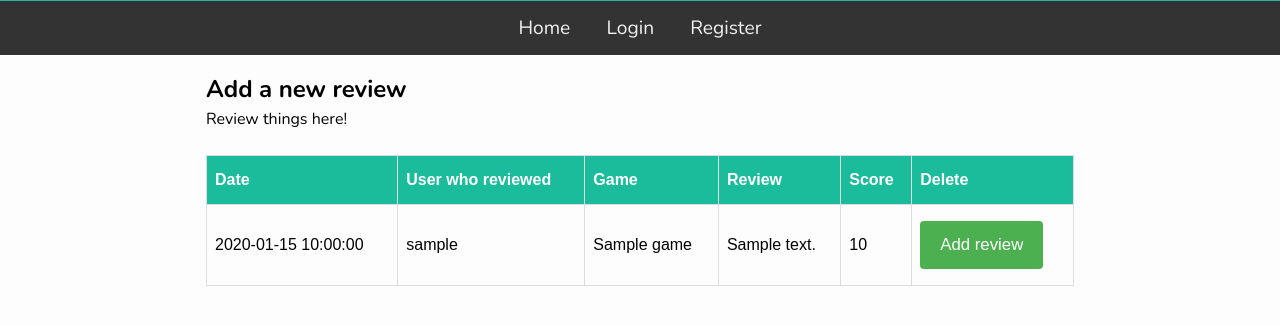
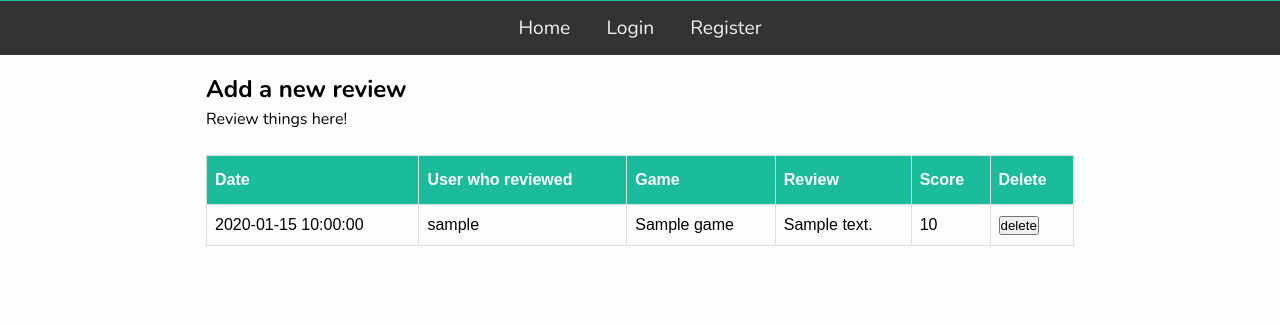
Before and after one commit to mrmoe240/Yr12-Assessment-1, a Flask app: template GTGDB/templates/index.html in a window 1280 px wide. Shown: the part 185-510 px from the top of the page. Run offline with Flask 3, Linux system fonts and the light colour scheme; the template is opened without the code that fills it: most values are stand-ins (such as "Sample title", 1, 10 or a date in 2020).

Commit message:
No work :(

```diff
--- a/GTGDB/db.py
+++ b/GTGDB/db.py
@@ -66,7 +66,7 @@ def AddGuess(user_id, date, game, score, review):
     return True
 
 
-def delete(user_id, date, game, score, review):
-    line = db.execute("SELECT * FROM guesses WHERE user_id=?", (user_id,)).fetchone()
+def delete(id):
     db = GetDB()
-    db.execute(f"DELETE FROM guesses WHERE user_id='({line})';")
+
+    db.execute(f"DELETE FROM guesses WHERE id='{id}';")
--- a/GTGDB/main.py
+++ b/GTGDB/main.py
@@ -71,15 +71,7 @@ def Add():
 
     return render_template("add.html")
 
-@app.route("/delete", methods=["GET","POST"])
-def delete():
 
-    user_id = session['id']
-    date = request.form['date']
-    game = request.form['game']
-    score = request.form['score']
-    review = request.form['review']
-    db.delete(user_id, date, game, score, review)
 
 
 app.run(debug=True, port=80)
--- a/GTGDB/templates/index.html
+++ b/GTGDB/templates/index.html
@@ -38,7 +38,7 @@
             <td>{{ guess['game'] }}</td>
             <td>{{ guess['review']}}</td>
             <td>{{ guess['score'] }}</td>
-            <td><a href="/delete"><button>Add review</button></a></td>
+            <td><input type="button" onclick="delete(id)" value="delete" /></td>
         </tr>
         {% endfor %}
     </tbody>
```
Also changed, not shown: GTGDB/static/js/app.js (line endings or trailing spaces).
